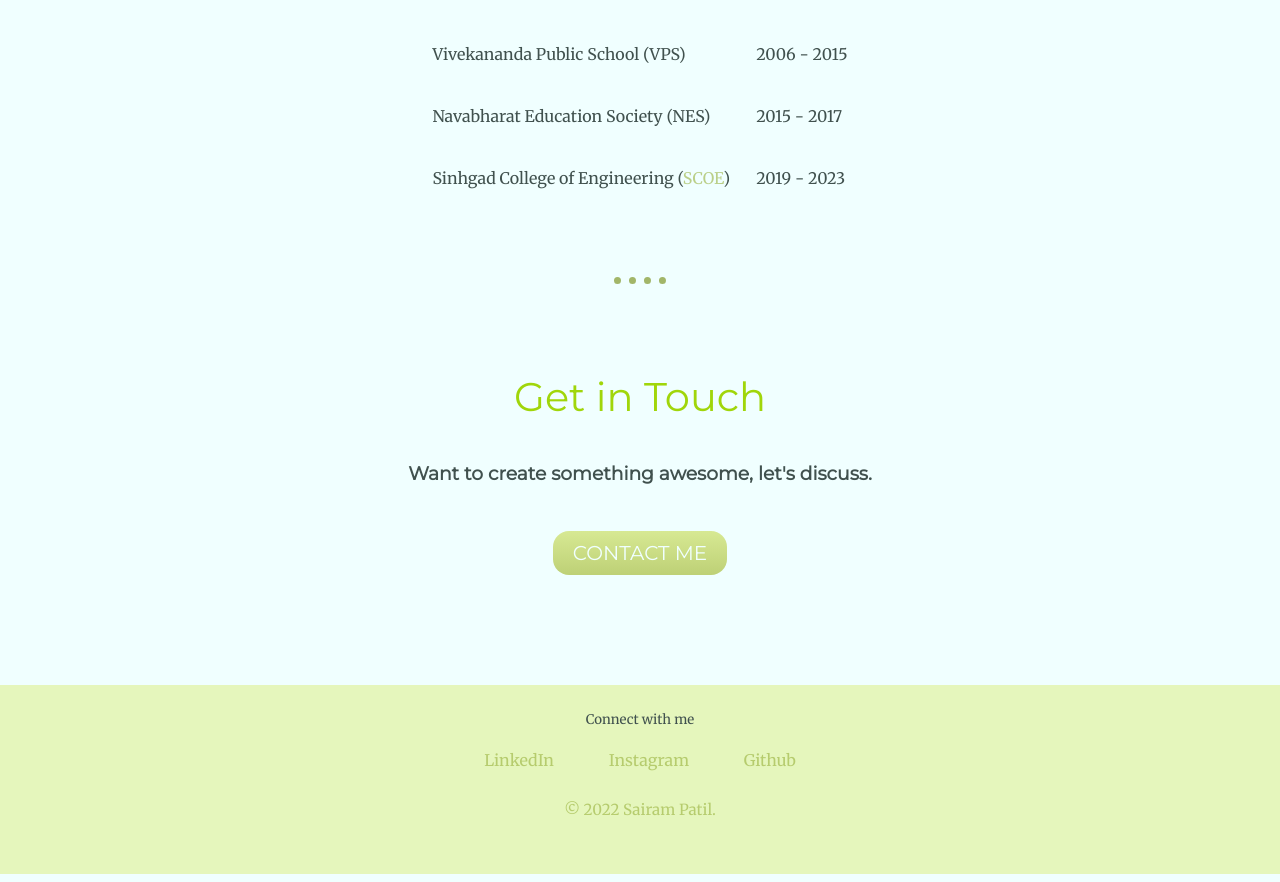
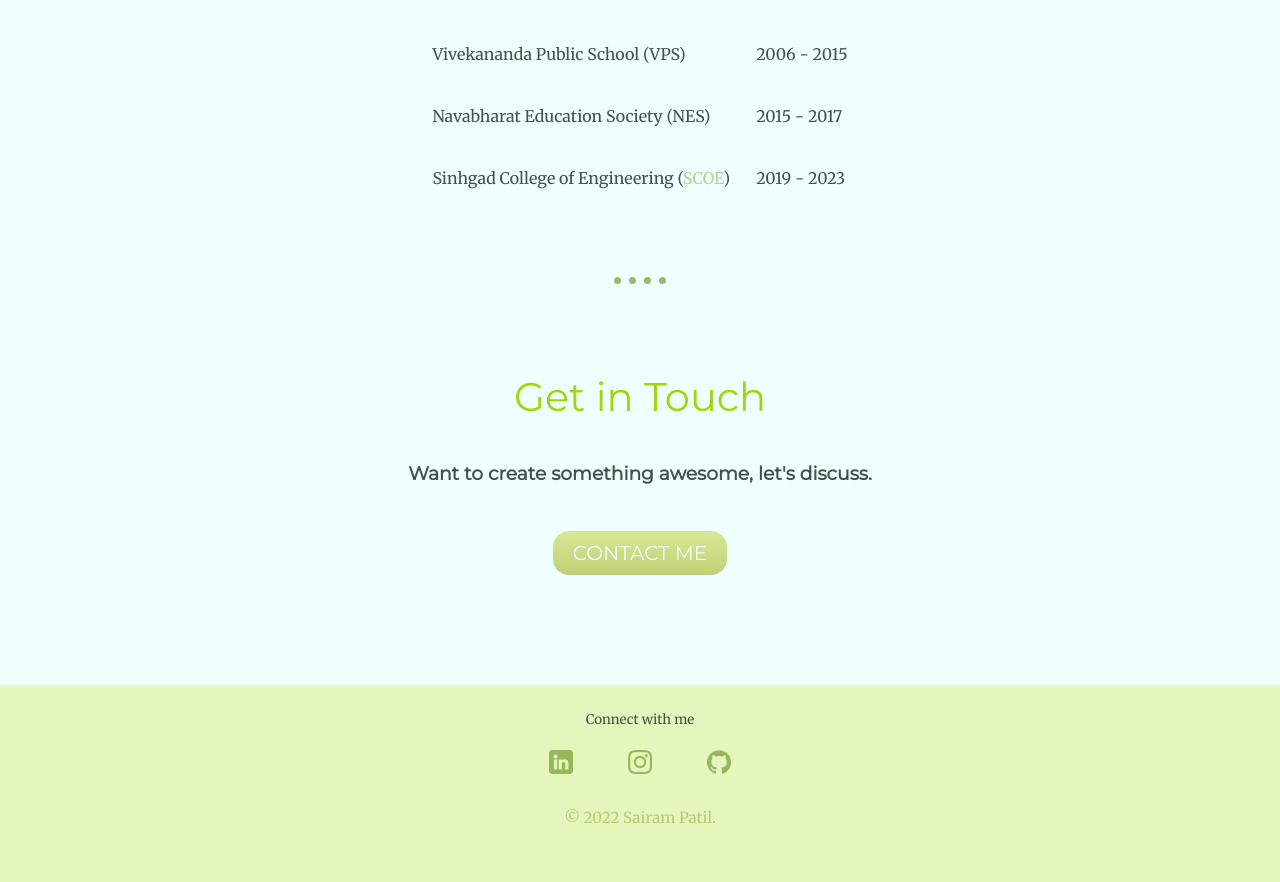
Before and after one commit to SP-011/First-Personal-Site, a plain HTML site: page index.html in a window 1280 px wide. Shown: the part 2050-2932 px from the top of the page. Drawn offline with Linux system fonts and the light colour scheme; a web font is replaced by a local one.

Commit message:
Update index.html

```diff
--- a/index.html
+++ b/index.html
@@ -118,9 +118,9 @@
     <div class="connect" >
         <h5>Connect with me</h5>
 
-            <a class="link" href="https://www.linkedin.com/in/sairam-patil-774580218/">LinkedIn</a>
-            <a class="link" href="https://www.instagram.com/mr.sp_011/">Instagram</a>
-            <a class="link" href="https://github.com/SP-011">Github</a>
+            <a class="link" href="https://www.linkedin.com/in/sairam-patil-774580218/"><img src="linkedin.png" height="24px" width="24px" alt="Linkedin"></a>
+            <a class="link" href="https://www.instagram.com/mr.sp_011/"><img src="instagram.png" height="24px" width="24px" alt="Instagram"></a>
+            <a class="link" href="https://github.com/SP-011"><img src="github.png" height="24px" width="24px" alt="Github"></a>
             <p class="copyright">© 2022 Sairam Patil.</p>
     </div>
 
```
